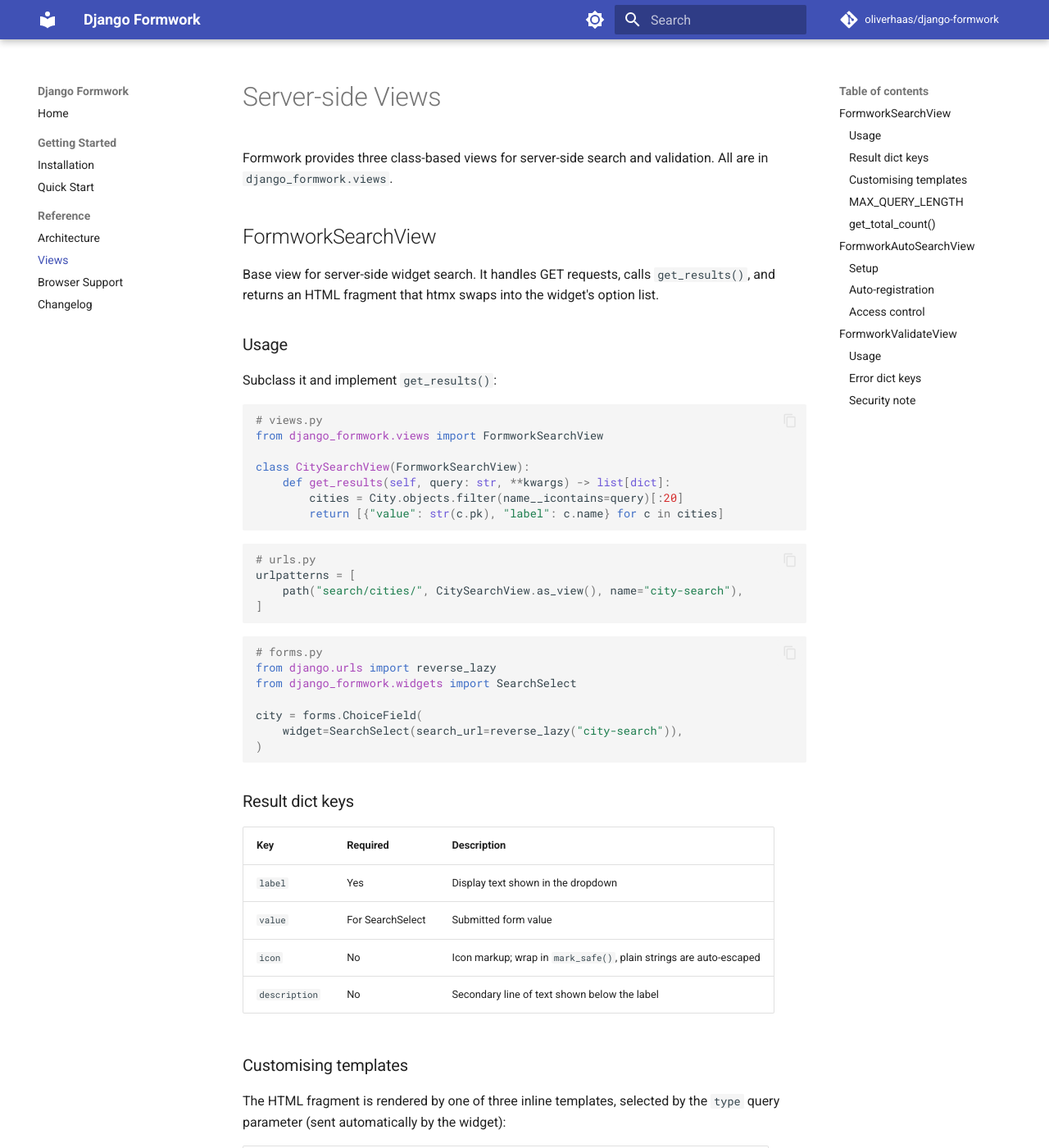
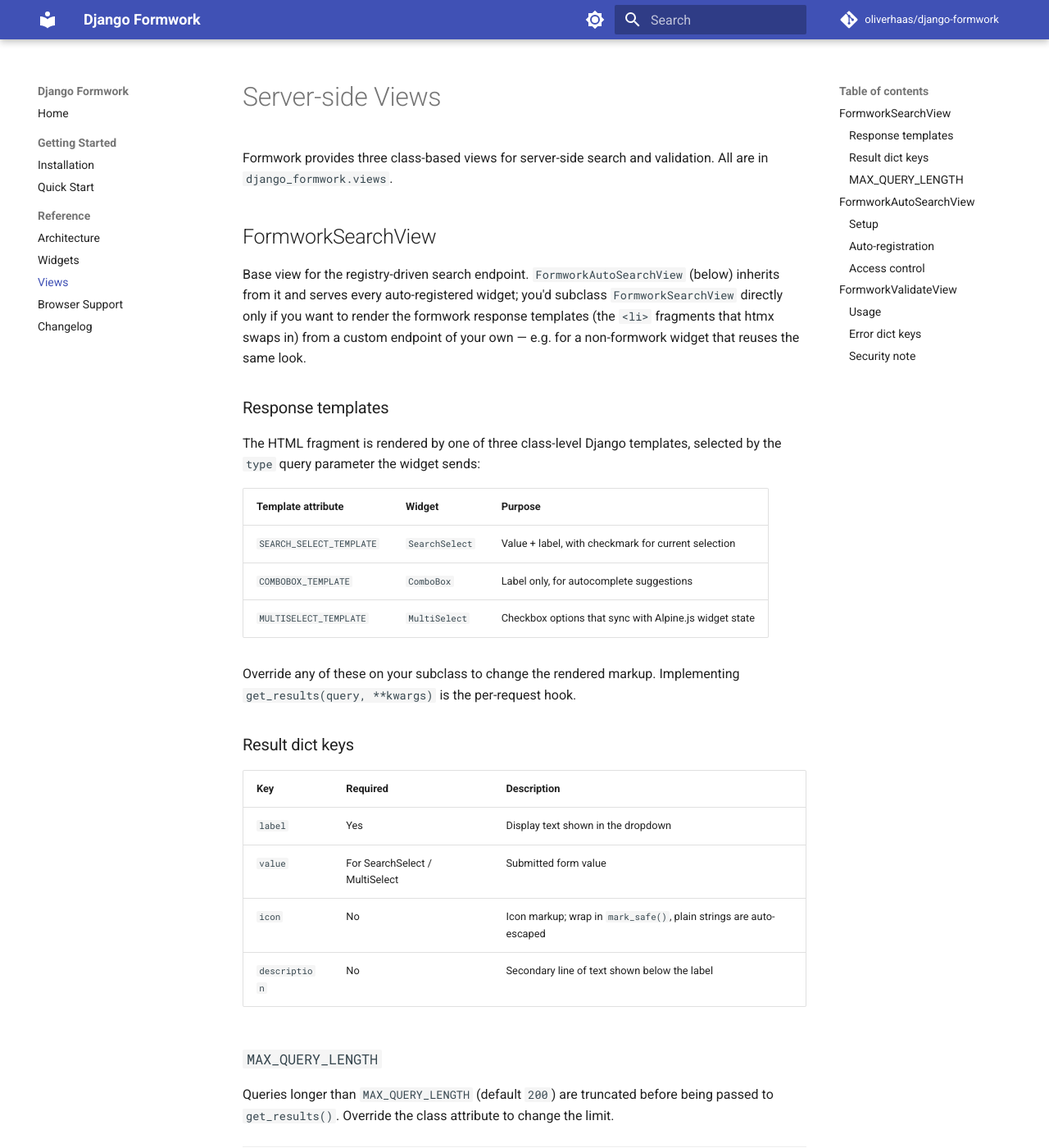
Before and after one commit to oliverhaas/django-formwork, an MkDocs documentation site: the page built from docs/reference/views.md, in a window 1280 px wide and 1400 px high. Shown: the whole window at 82% size. Built offline with MkDocs 1.6.1 and Material for MkDocs 9.7.7, drawn with Linux system fonts in a browser that asks for light colours; comment, search, counter and statistics services are not loaded; the version menu is left out; some of the changed text lies outside the part shown.

Commit message:
docs: scrub outdated API references and tighten the prose
The README + docs were carrying:

  * stale version constraints (Python 3.12+, Django 5.2+) — actually 3.14+ and 6.0 only
  * a wrong 'all DaisyUI via @apply' framing — that rule only applies to utility-layer DaisyUI classes (.input, .select). Component-layer classes (alert-error, btn, etc.) live directly in widget templates.
  * widget(search_url=reverse_lazy("...")) examples — those were removed from the public API when the auto-registration registry landed. The path is now widget(search_fields=[...]) on a ModelChoiceField, or search_choices_<fieldname> on a FormworkForm.
  * a get_total_count() section on FormworkSearchView — that hook was dropped together with the OOB total swap in the dropdowns refactor.

Also fold the JS loading paths (formwork_js / formwork_core_js + form.media / bundler import) into installation.md, add widgets.md to the mkdocs nav (it was being shipped but invisible), and rewrite the marketing-flavoured intro paragraphs in a tighter maintainer's voice.

No code changes.

````diff
--- a/docs/reference/views.md
+++ b/docs/reference/views.md
@@ -4,51 +4,11 @@
 
 ## FormworkSearchView
 
-Base view for server-side widget search. It handles GET requests, calls `get_results()`, and returns an HTML fragment that htmx swaps into the widget's option list.
+Base view for the registry-driven search endpoint. `FormworkAutoSearchView` (below) inherits from it and serves every auto-registered widget; you'd subclass `FormworkSearchView` directly only if you want to render the formwork response templates (the `<li>` fragments that htmx swaps in) from a custom endpoint of your own — e.g. for a non-formwork widget that reuses the same look.
 
-### Usage
+### Response templates
 
-Subclass it and implement `get_results()`:
-
-```python
-# views.py
-from django_formwork.views import FormworkSearchView
-
-class CitySearchView(FormworkSearchView):
-    def get_results(self, query: str, **kwargs) -> list[dict]:
-        cities = City.objects.filter(name__icontains=query)[:20]
-        return [{"value": str(c.pk), "label": c.name} for c in cities]
-```
-
-```python
-# urls.py
-urlpatterns = [
-    path("search/cities/", CitySearchView.as_view(), name="city-search"),
-]
-```
-
-```python
-# forms.py
-from django.urls import reverse_lazy
-from django_formwork.widgets import SearchSelect
-
-city = forms.ChoiceField(
-    widget=SearchSelect(search_url=reverse_lazy("city-search")),
-)
-```
-
-### Result dict keys
-
-| Key | Required | Description |
-|---|---|---|
-| `label` | Yes | Display text shown in the dropdown |
-| `value` | For SearchSelect | Submitted form value |
-| `icon` | No | Icon markup; wrap in `mark_safe()`, plain strings are auto-escaped |
-| `description` | No | Secondary line of text shown below the label |
-
-### Customising templates
-
-The HTML fragment is rendered by one of three inline templates, selected by the `type` query parameter (sent automatically by the widget):
+The HTML fragment is rendered by one of three class-level Django templates, selected by the `type` query parameter the widget sends:
 
 | Template attribute | Widget | Purpose |
 |---|---|---|
@@ -56,30 +16,20 @@
 | `COMBOBOX_TEMPLATE` | `ComboBox` | Label only, for autocomplete suggestions |
 | `MULTISELECT_TEMPLATE` | `MultiSelect` | Checkbox options that sync with Alpine.js widget state |
 
-Override any of these as class attributes on your subclass to change the rendered markup.
+Override any of these on your subclass to change the rendered markup. Implementing `get_results(query, **kwargs)` is the per-request hook.
+
+### Result dict keys
+
+| Key | Required | Description |
+|---|---|---|
+| `label` | Yes | Display text shown in the dropdown |
+| `value` | For SearchSelect / MultiSelect | Submitted form value |
+| `icon` | No | Icon markup; wrap in `mark_safe()`, plain strings are auto-escaped |
+| `description` | No | Secondary line of text shown below the label |
 
 ### `MAX_QUERY_LENGTH`
 
-Queries longer than `MAX_QUERY_LENGTH` (default: `200`) characters are silently truncated before being passed to `get_results()`. Override this class attribute to change the limit:
-
-```python
-class CitySearchView(FormworkSearchView):
-    MAX_QUERY_LENGTH = 100  # stricter limit
-
-    def get_results(self, query: str, **kwargs) -> list[dict]:
-        ...
-```
-
-### `get_total_count()`
-
-Called once per request (before `get_results`) to determine the total number of unfiltered results. The widget uses this count to decide whether to show its search input (shown when count exceeds `search_threshold`, default 20 for `SearchSelect`).
-
-By default `get_total_count()` calls `get_results("")` and returns `len()`. Override it if counting is cheaper than fetching:
-
-```python
-def get_total_count(self, **kwargs) -> int:
-    return City.objects.count()
-```
+Queries longer than `MAX_QUERY_LENGTH` (default `200`) are truncated before being passed to `get_results()`. Override the class attribute to change the limit.
 
 ---
 
--- a/mkdocs.yml
+++ b/mkdocs.yml
@@ -1,5 +1,5 @@
 site_name: Django Formwork
-site_description: Better Django forms — modern styling out of the box, then HTMX integration for dynamic behavior
+site_description: DaisyUI-styled Django forms with htmx-powered widgets
 site_url: https://oliverhaas.github.io/django-formwork/
 repo_url: https://github.com/oliverhaas/django-formwork
 repo_name: oliverhaas/django-formwork
@@ -56,6 +56,7 @@
       - Quick Start: getting-started/quickstart.md
   - Reference:
       - Architecture: architecture.md
+      - Widgets: reference/widgets.md
       - Views: reference/views.md
       - Browser Support: reference/browser-support.md
       - Changelog: reference/changelog.md
````
Also changed, not shown: README.md (+22 -19 lines), docs/getting-started/installation.md (+13 -4 lines), docs/getting-started/quickstart.md (+37 -11 lines), docs/index.md (+13 -21 lines), docs/reference/widgets.md (+37 -50 lines).
